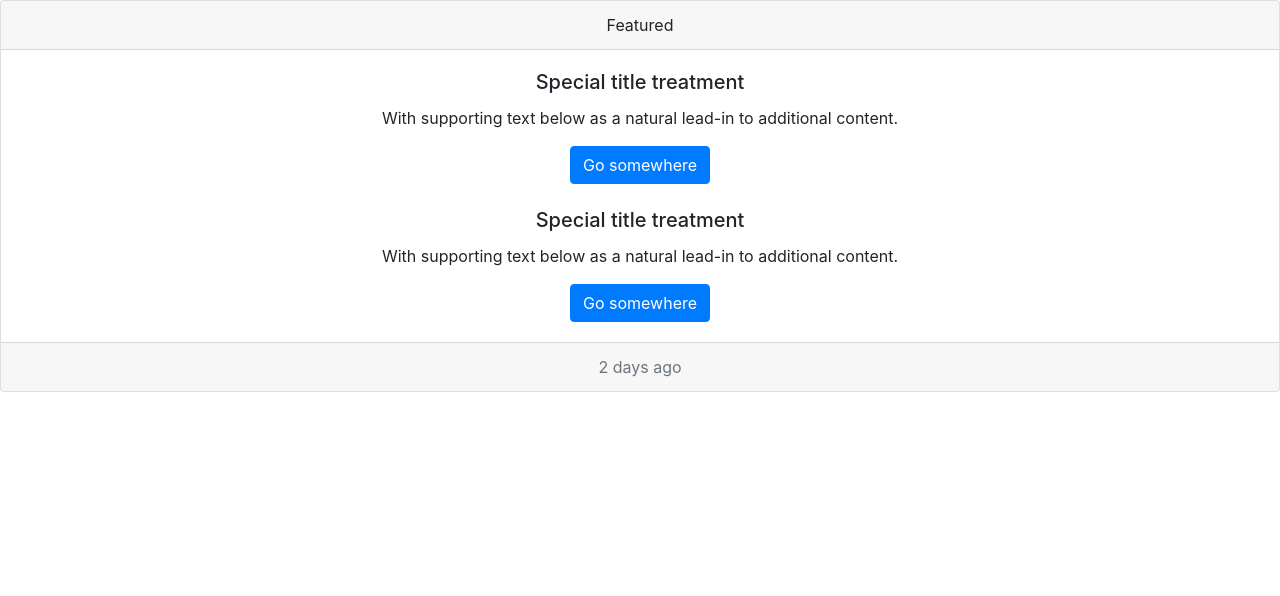
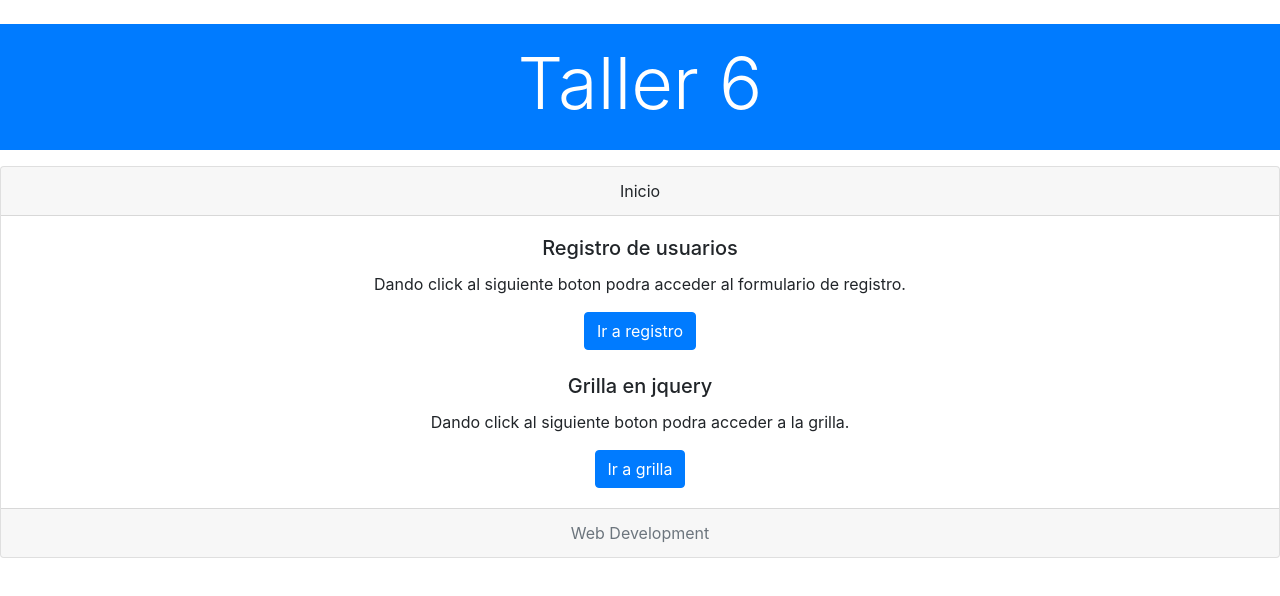
Before and after one commit to adrianrt0/taller6, a plain HTML site: page index.html in a window 1280 px wide. Drawn offline with nearby package versions, Linux system fonts and the light colour scheme.

Commit message:
Update index.html

```diff
--- a/index.html
+++ b/index.html
@@ -6,22 +6,29 @@
     <title>iniciotaller6</title>
     <link rel="stylesheet" href="https://cdn.jsdelivr.net/npm/bootstrap@4.5.3/dist/css/bootstrap.min.css" integrity="sha384-TX8t27EcRE3e/ihU7zmQxVncDAy5uIKz4rEkgIXeMed4M0jlfIDPvg6uqKI2xXr2" crossorigin="anonymous">
 </head>
+<br>
+<blockquote class="blockquote text-center">
+  <div class="p-3 mb-2 bg-primary text-white">
+    <h2 class="display-3">Taller 6</h2>
+  </div>
+
+</blockquote>
 <body>
 <div class="card text-center">
     <div class="card-header">
-      Featured
+      Inicio
     </div>
     <div class="card-body">
-      <h5 class="card-title">Special title treatment</h5>
-      <p class="card-text">With supporting text below as a natural lead-in to additional content.</p>
-      <a href="#" class="btn btn-primary">Go somewhere</a>
+      <h5 class="card-title">Registro de usuarios</h5>
+      <p class="card-text">Dando click al siguiente boton podra acceder al formulario de registro.</p>
+      <a href="registrousuario.html" class="btn btn-primary">Ir a registro</a>
       <br></br>
-      <h5 class="card-title">Special title treatment</h5>
-      <p class="card-text">With supporting text below as a natural lead-in to additional content.</p>
-      <a href="#" class="btn btn-primary">Go somewhere</a>
+      <h5 class="card-title">Grilla en jquery</h5>
+      <p class="card-text">Dando click al siguiente boton podra acceder a la grilla.</p>
+      <a href="grilla.html" class="btn btn-primary">Ir a grilla</a>
     </div>
     <div class="card-footer text-muted">
-      2 days ago
+      Web Development
     </div>
   </div>
 
```
